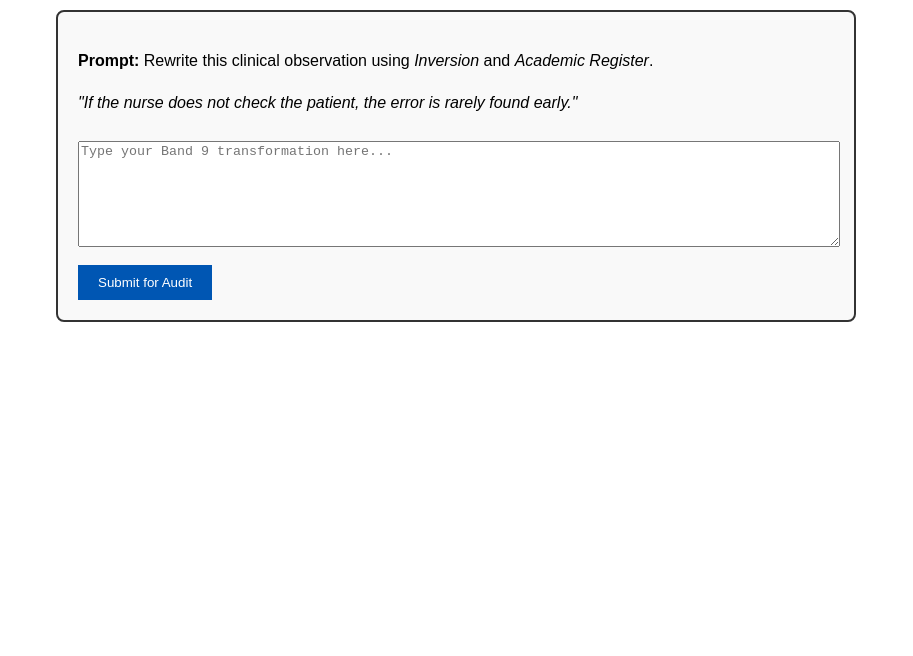
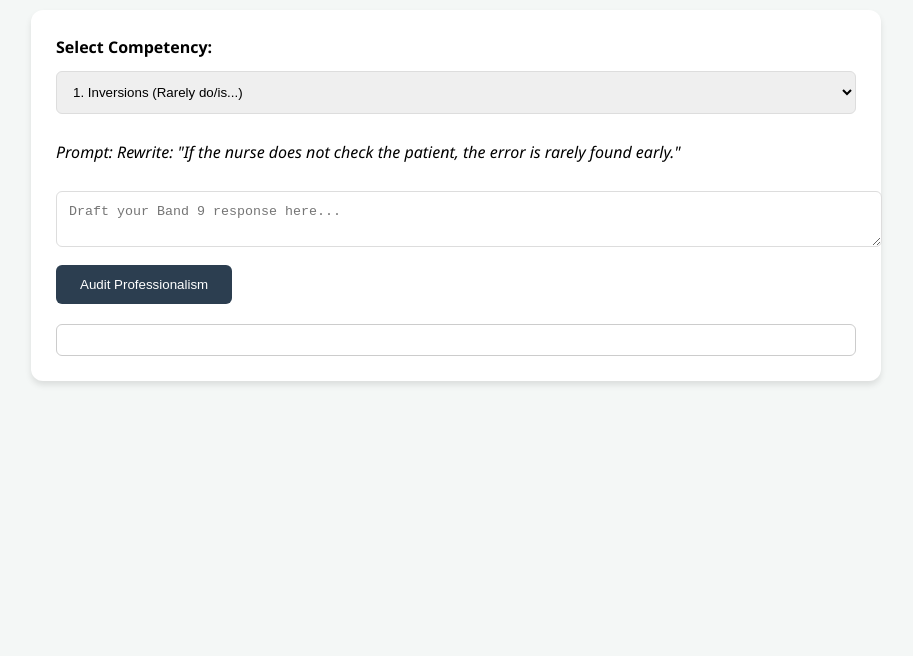
Before and after one commit to gyoutrain-lab/IELTS-band-toolkit1, a plain HTML site: page index.html in a window 1280 px wide. Shown: the part 144-800 px from the top of the page, without its empty margins (184-1097 px from the left). Drawn offline with Linux system fonts and the light colour scheme.

Commit message:
Update index.html

```diff
--- a/index.html
+++ b/index.html
@@ -2,39 +2,50 @@
 <html lang="en">
 <head>
     <meta charset="UTF-8">
-    <title>Band 9 Grammar Clinical Drill</title>
+    <title>Band 9 Clinical Grammar Laboratory</title>
     <style>
-        body { font-family: sans-serif; line-height: 1.6; max-width: 800px; margin: 40px auto; padding: 20px; }
-        .drill-box { border: 2px solid #333; padding: 20px; border-radius: 8px; background: #f9f9f9; }
-        textarea { width: 100%; height: 100px; margin: 10px 0; }
-        button { background: #0056b3; color: white; padding: 10px 20px; border: none; cursor: pointer; }
-        #feedback { margin-top: 20px; padding: 15px; border-left: 5px solid #0056b3; display: none; }
+        body { font-family: 'Segoe UI', sans-serif; line-height: 1.6; max-width: 850px; margin: 40px auto; padding: 20px; background: #f4f7f6; }
+        .drill-box { background: white; padding: 25px; border-radius: 12px; box-shadow: 0 4px 6px rgba(0,0,0,0.1); }
+        select, textarea { width: 100%; padding: 12px; margin: 10px 0; border: 1px solid #ddd; border-radius: 6px; }
+        button { background: #2c3e50; color: white; padding: 12px 24px; border: none; border-radius: 6px; cursor: pointer; }
+        .correct { color: green; font-weight: bold; }
+        .wrong { color: red; text-decoration: underline; }
+        #feedback { margin-top: 20px; padding: 15px; border-radius: 6px; background: #fff; border: 1px solid #ccc; }
     </style>
 </head>
 <body>
-    <h1>Clinical Grammar Drill: Band 9</h1>
+    <h1>Clinical Grammar Laboratory</h1>
     <div class="drill-box">
-        <p><strong>Prompt:</strong> Rewrite this clinical observation using <em>Inversion</em> and <em>Academic Register</em>.</p>
-        <p><em>"If the nurse does not check the patient, the error is rarely found early."</em></p>
-        <textarea id="userInput" placeholder="Type your Band 9 transformation here..."></textarea>
-        <button onclick="checkAnswer()">Submit for Audit</button>
+        <label><strong>Select Competency:</strong></label>
+        <select id="competency">
+            <option value="inversion">1. Inversions (Rarely do/is...)</option>
+            <option value="subjunctive">2. Advanced Subjunctive (Had...)</option>
+            <option value="register">3. Academic Register (Precision)</option>
+            <option value="connectors">4. Logical Connectors (Not only... but also...)</option>
+        </select>
+
+        <p id="prompt"><em>Prompt: Rewrite: "If the nurse does not check the patient, the error is rarely found early."</em></p>
+        <textarea id="userInput" placeholder="Draft your Band 9 response here..."></textarea>
+        <button onclick="auditSubmission()">Audit Professionalism</button>
+        <div id="feedback"></div>
     </div>
-    <div id="feedback"></div>
 
     <script>
-        function checkAnswer() {
-            const input = document.getElementById('userInput').value.toLowerCase();
+        function auditSubmission() {
+            const input = document.getElementById('userInput').value;
             const feedback = document.getElementById('feedback');
-            feedback.style.display = 'block';
+            const comp = document.getElementById('competency').value;
 
-            // Logic for Audit based on source
-            if (input.includes("rarely is") && input.includes("assessment")) {
-                feedback.innerHTML = "<strong>Band 9 Score: Exemplary.</strong> You successfully utilized the 'Rarely is' inversion and academic terminology.";
-            } else if (input.includes("rarely")) {
-                feedback.innerHTML = "<strong>Band 7 Score: Good.</strong> You used the inversion, but consider using more precise medical collocations like 'thorough patient assessment'.";
+            // Simulation of Audit Logic based on source
+            let output = "<strong>Audit Results:</strong><br>";
+            if (comp === "inversion" && input.toLowerCase().includes("rarely is")) {
+                output += "<span class='correct'>✓ Competency Hit: Inversion correctly applied.</span>";
             } else {
-                feedback.innerHTML = "<strong>Band 6 Score: Functional.</strong> Remember: Use the structure 'Rarely is + [subject] + [past participle]' to hit Band 9.";
+                output += "<span class='wrong'>✗ Audit: Inversion structure missing. Hint: 'Rarely is...'</span>";
             }
+
+            output += "<br><br><strong>Best Hit Suggestion:</strong><br><em>'Rarely is an error detected early if the nurse fails to perform a thorough patient assessment.'</em>";
+            feedback.innerHTML = output;
         }
     </script>
 </body>
```
